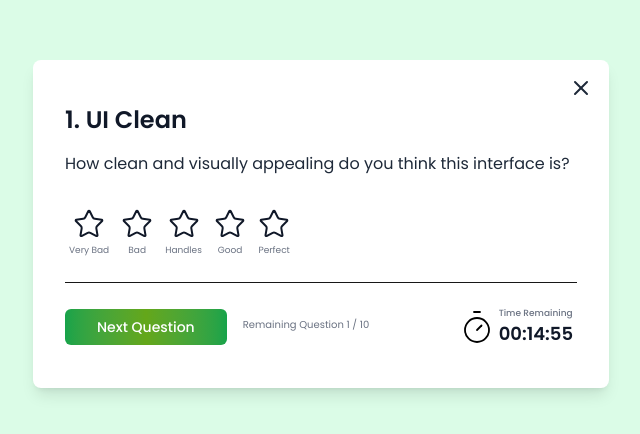
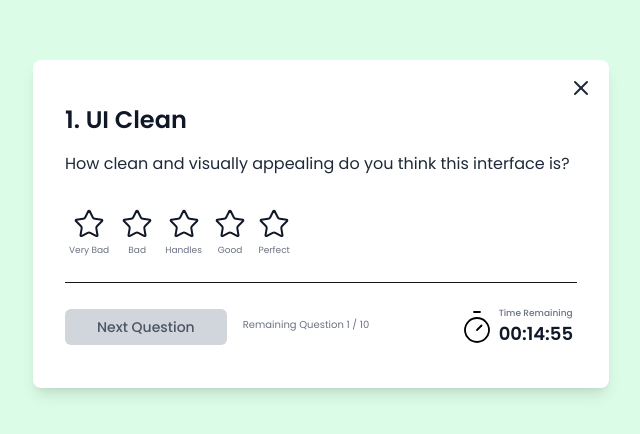
Before and after one commit to vineetkatiyar/Gummies_Task, a Next.js app: page / in a window 1280 px wide. Shown: the part 176-610 px from the top of the page, without its empty margins (319-959 px from the left). Built offline with nearby package versions, Linux system fonts and the light colour scheme.

Commit message:
disabled button and variants

```diff
--- a/app/result/page.tsx
+++ b/app/result/page.tsx
@@ -73,7 +73,11 @@ const Result = () => {
         <p className="text-gray-900 md:text-base text-sm mb-8 md:px-4">
           Toffee gummies sweet roll marshmallow cake marshmallow sweet pastry
         </p>
-        <Button onClick={restart}>Start Again</Button>
+        <div className="flex justify-center">
+          <Button variant="primary" loading={false} onClick={restart}>
+            Start Again
+          </Button>
+        </div>
       </div>
     </div>
   );
--- a/components/Button.tsx
+++ b/components/Button.tsx
@@ -1,26 +1,43 @@
 "use client";
+
+import { Loader2 } from "lucide-react";
 
 interface ButtonProps extends React.ButtonHTMLAttributes<HTMLButtonElement> {
   children: React.ReactNode;
+  variant?: "primary" | "secondary";
+  disabled?: boolean;
+  loading?: boolean;
 }
 
-export default function Button({ children, ...props }: ButtonProps) {
+export default function Button({
+  children,
+  variant = "primary",
+  disabled,
+  loading,
+  ...props
+}: ButtonProps) {
+  const baseStyles =
+    "px-8 py-2 text-sm font-medium rounded-md transition flex items-center justify-center gap-2";
+
+  const variants = {
+    primary:
+      disabled || loading
+        ? "bg-gray-300 text-gray-600 cursor-not-allowed"
+        : "bg-gradient-to-r from-[#16A34A] via-[#64a719] to-[#16A34A] text-white hover:brightness-110 cursor-pointer",
+
+    secondary:
+      disabled || loading
+        ? "bg-gray-200 text-gray-400 cursor-not-allowed"
+        : "bg-gray-100 text-black hover:bg-gray-200 cursor-pointer",
+  };
+
   return (
     <button
-      className="
-        px-8 py-2
-        text-sm font-medium text-white
-        rounded-md
-        cursor-pointer
-        transition
-        bg-gradient-to-r
-        from-[#16A34A]
-        via-[#64a719]
-        to-[#16A34A]
-        hover:brightness-110
-      "
+      disabled={disabled || loading}
+      className={`${baseStyles} ${variants[variant]}`}
       {...props}
     >
+      {loading && <Loader2 className="w-4 h-4 animate-spin" />}
       {children}
     </button>
   );
--- a/components/QuestionCard.tsx
+++ b/components/QuestionCard.tsx
@@ -45,7 +45,10 @@ export default function QuestionCard({
         {[1, 2, 3, 4, 5].map((star, i) => {
           const labels = ["Very Bad", "Bad", "Handles", "Good", "Perfect"];
           return (
-            <div key={star} className="flex flex-col items-center cursor-pointer">
+            <div
+              key={star}
+              className="flex flex-col items-center cursor-pointer"
+            >
               <StarIcon filled={rating >= star} onClick={() => onRate(star)} />
               <span className="text-[8px] sm:text-[9px] mt-1 text-gray-500 text-center px-1">
                 {labels[i]}
@@ -57,7 +60,12 @@ export default function QuestionCard({
 
       <div className="flex flex-col sm:flex-row sm:items-center sm:justify-between mt-4 sm:mt-6 border-t pt-3 sm:pt-4 gap-3 sm:gap-0">
         <div className="flex flex-col sm:flex-row sm:items-start gap-2 sm:gap-4">
-          <Button disabled={disabled} onClick={onNext}>
+          <Button
+            variant="primary"
+            loading={false}
+            disabled={disabled}
+            onClick={onNext}
+          >
             Next Question
           </Button>
           <p className="text-[10px] text-gray-500 text-center sm:text-left sm:mt-2">
```
